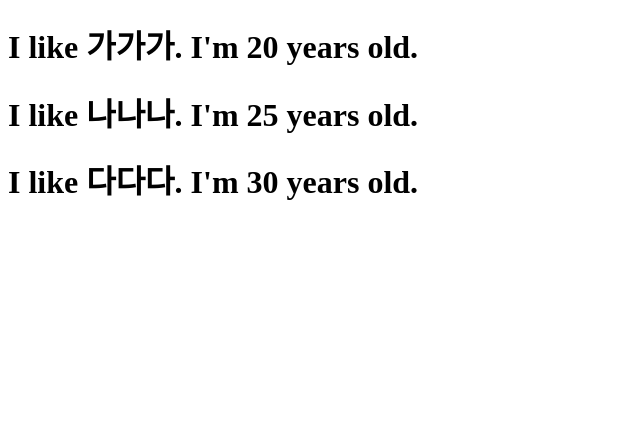
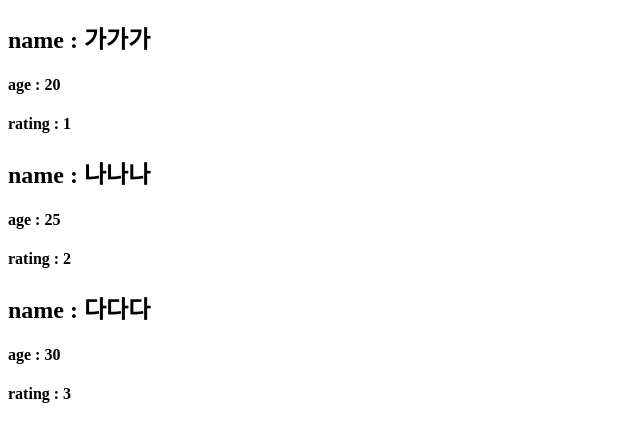
Before and after one commit to qkrjh0904/Basic-React-JS, a React (Create React App) app in the folder movie_app/: page / in a window 1280 px wide. Shown: the top 442 px of the page, without its empty margins (0-640 px from the left). Built offline with nearby package versions, Linux system fonts and the light colour scheme.

Commit message:
[추가] Prop Types

```diff
--- a/movie_app/src/App.js
+++ b/movie_app/src/App.js
@@ -1,35 +1,47 @@
 import React from 'react';
+import PropTypes from 'prop-types';
 
-function Food({name, age}){
-  return <h1>I like {name}. I'm {age} years old.</h1>;
+function Man({name, age, rating}){
+  return(
+      <div>
+        <h2>name : {name}</h2>
+        <h4>age : {age}</h4>
+        <h4>rating : {rating}</h4>
+      </div>
+    );
+}
+
+Man.propTypes = {
+  name: PropTypes.string.isRequired,
+  age: PropTypes.number.isRequired,
+  rating: PropTypes.number.isRequired
 }
 
 const list = [
   {
     id:1,
     name: "가가가",
-    age: 20
+    age: 20,
+    rating: 1
   },
   {
     id:2,
     name: "나나나",
-    age: 25
+    age: 25,
+    rating: 2
   },
   {
     id:3,
     name: "다다다",
-    age: 30
+    age: 30,
+    rating: 3
   },
 ];
-
-function renderList(man){
-  return <Food key={man.id} name={man.name} age={man.age}/>;
-}
 
 function App() {
   return (
     <div>
-      {list.map(renderList)}
+      {list.map(now => <Man key={now.id} name={now.name} age={now.age} rating={now.rating} />)}
     </div>
   );
 }
```
Also changed, not shown: 1 other file (tests, documents, lock files or other folders).
